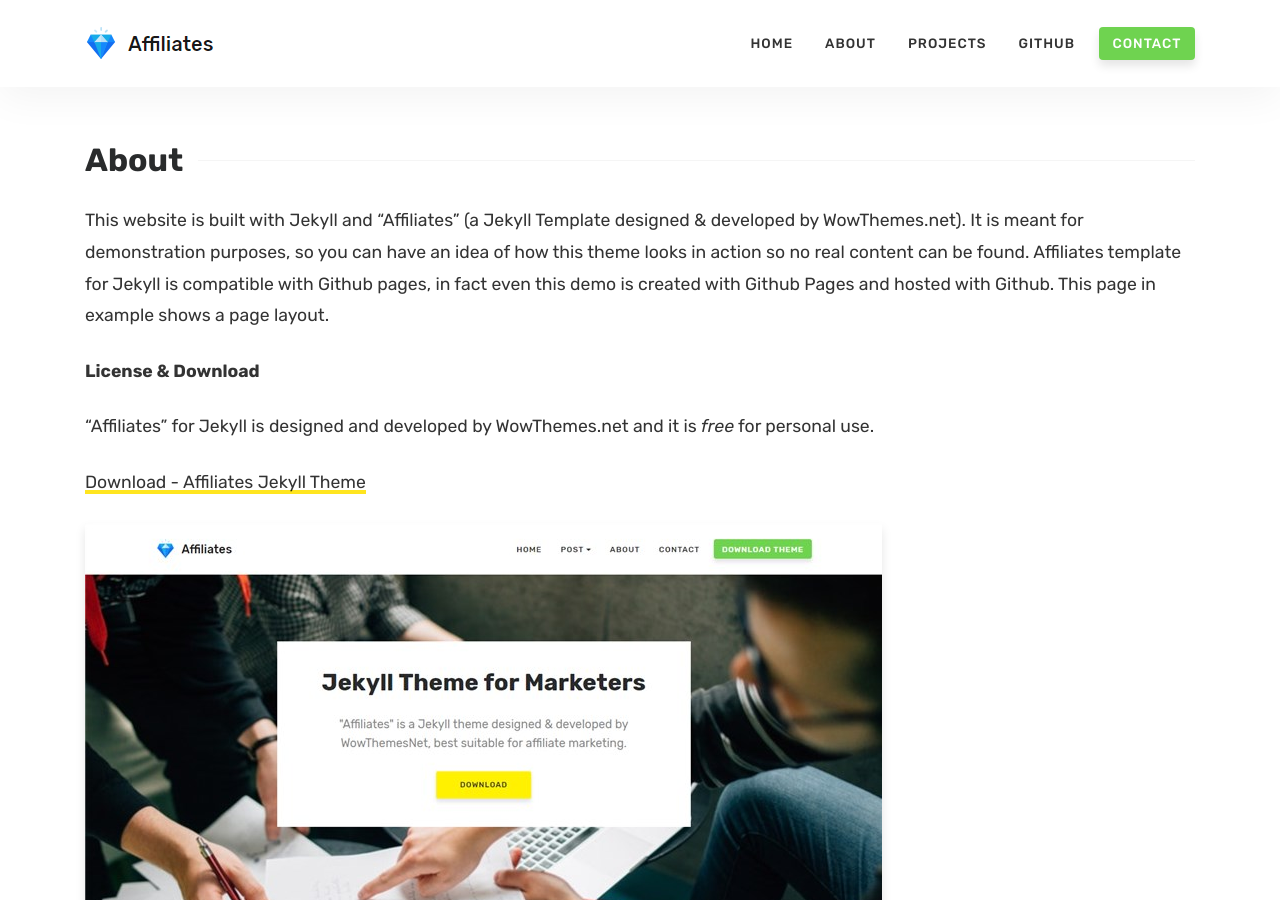
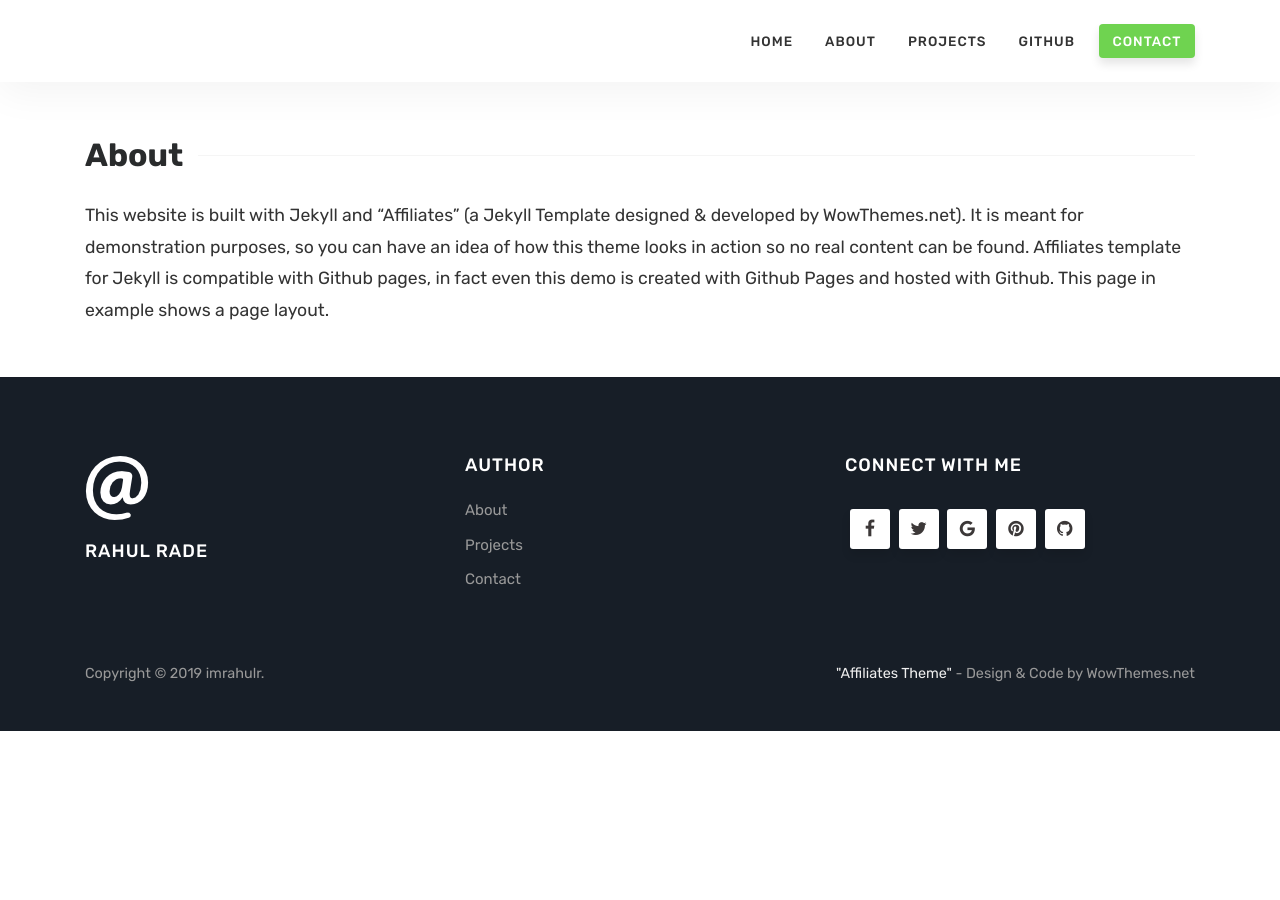
Before and after one commit to imrahulr/imrahulr.github.io, a Jekyll site: the page built from about.md, in a window 1280 px wide and 900 px high. Built offline with Jekyll 4.4.1, drawn with Linux system fonts in a browser that asks for light colours; comment, search, counter and statistics services are not loaded; some of the changed text lies outside the part shown.

Commit message:
first web commit

```diff
--- a/_layouts/default.html
+++ b/_layouts/default.html
@@ -45,9 +45,9 @@
     <div class="container">
 
         <!-- Begin Logo -->
-        <a class="navbar-brand" href="{{ site.baseurl }}/">
+        <!-- <a class="navbar-brand" href="{{ site.baseurl }}/">
         <img src="{{ site.baseurl }}/{{ site.logo }}" alt="{{ site.name }}">
-        </a>
+        </a> -->
         <!-- End Logo -->
 
         <!-- Begin Menu -->
--- a/about.md
+++ b/about.md
@@ -1,21 +1,7 @@
 ---
 layout: page
 title: About
-comments: true
+comments: false
 ---
 
 This website is built with Jekyll and "Affiliates" (a Jekyll Template designed & developed by WowThemes.net). It is meant for demonstration purposes, so you can have an idea of how this theme looks in action so no real content can be found. Affiliates template for Jekyll is compatible with Github pages, in fact even this demo is created with Github Pages and hosted with Github. This page in example shows a page layout.
-
-**License & Download**
-
-"Affiliates" for Jekyll is designed and developed by WowThemes.net and it is *free* for personal use.
-
-<a href="https://github.com/wowthemesnet/affiliates-jekyll-theme/archive/master.zip" target="_blank">Download - Affiliates Jekyll Theme</a>
-
-![jekyll template mediumish]({{site.baseurl}}/assets/images/theme1.jpg)
-
-![jekyll template mediumish]({{site.baseurl}}/assets/images/theme2.jpg)
-
-![jekyll template mediumish]({{site.baseurl}}/assets/images/theme3.jpg)
-
-![jekyll template mediumish]({{site.baseurl}}/assets/images/theme4.jpg)
```
Also changed, not shown: _posts/2018-01-12-toxic-comment-classification.md (+14 -14 lines).
